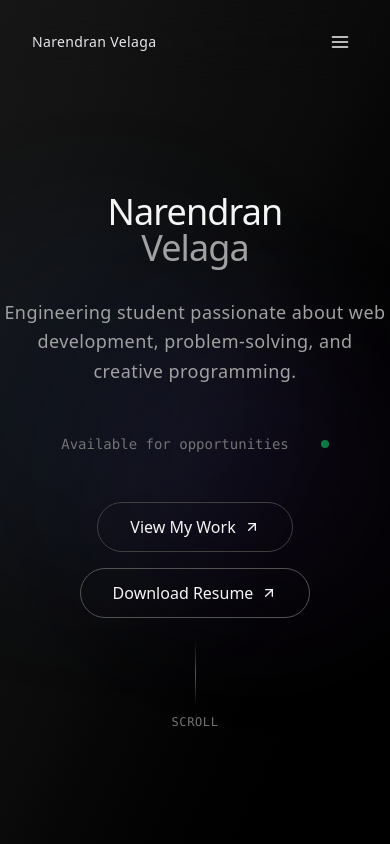
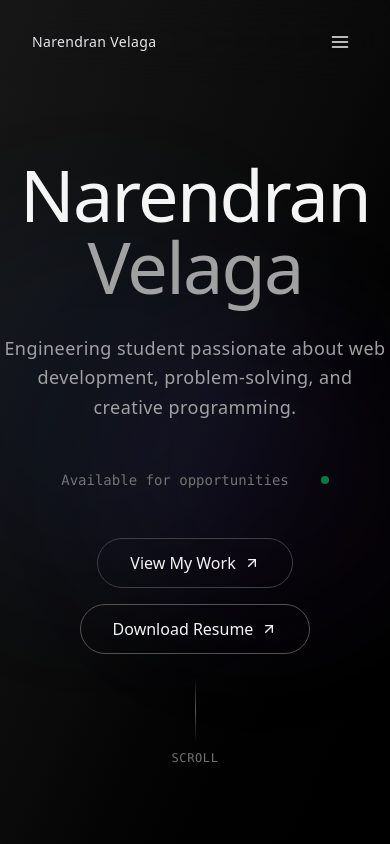
Before and after one commit to narendranvelaga24/portfolio, a React (Vite) app: page / in a window 390 px wide. Shown: the top 844 px of the page. Built offline with nearby package versions, Linux system fonts and the light colour scheme.

Commit message:
Increase font size of name in hero section

```diff
--- a/src/components/sections/Hero.jsx
+++ b/src/components/sections/Hero.jsx
@@ -40,7 +40,7 @@
         transition={{ staggerChildren: 0.2, delayChildren: 0.5 }}
       >
         <motion.h1
-          className="text-4xl sm:text-6xl md:text-8xl lg:text-9xl font-extralight mb-8 tracking-tight leading-none px-4"
+          className="text-7xl sm:text-6xl md:text-8xl lg:text-9xl font-extralight mb-8 tracking-tight leading-none px-4"
           variants={textReveal}
         >
           <span className="block transition-all duration-700 hover:tracking-wide">
```
